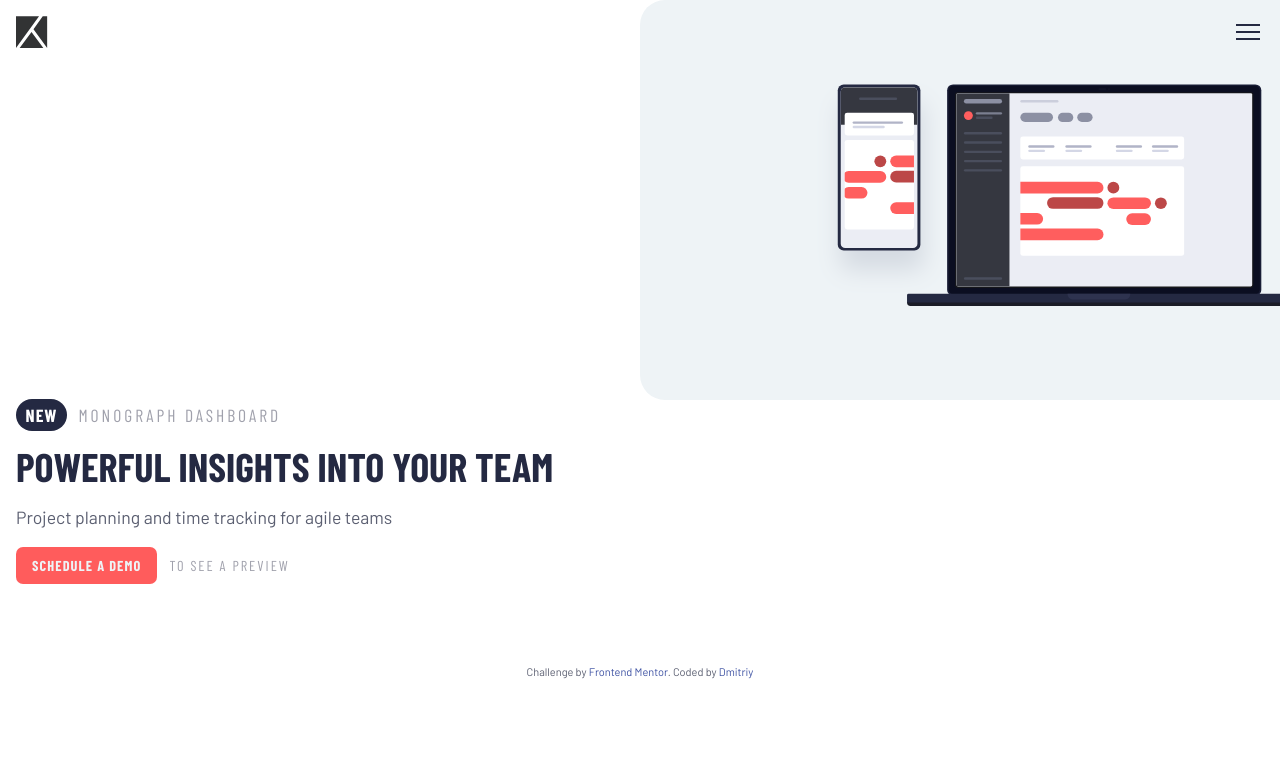
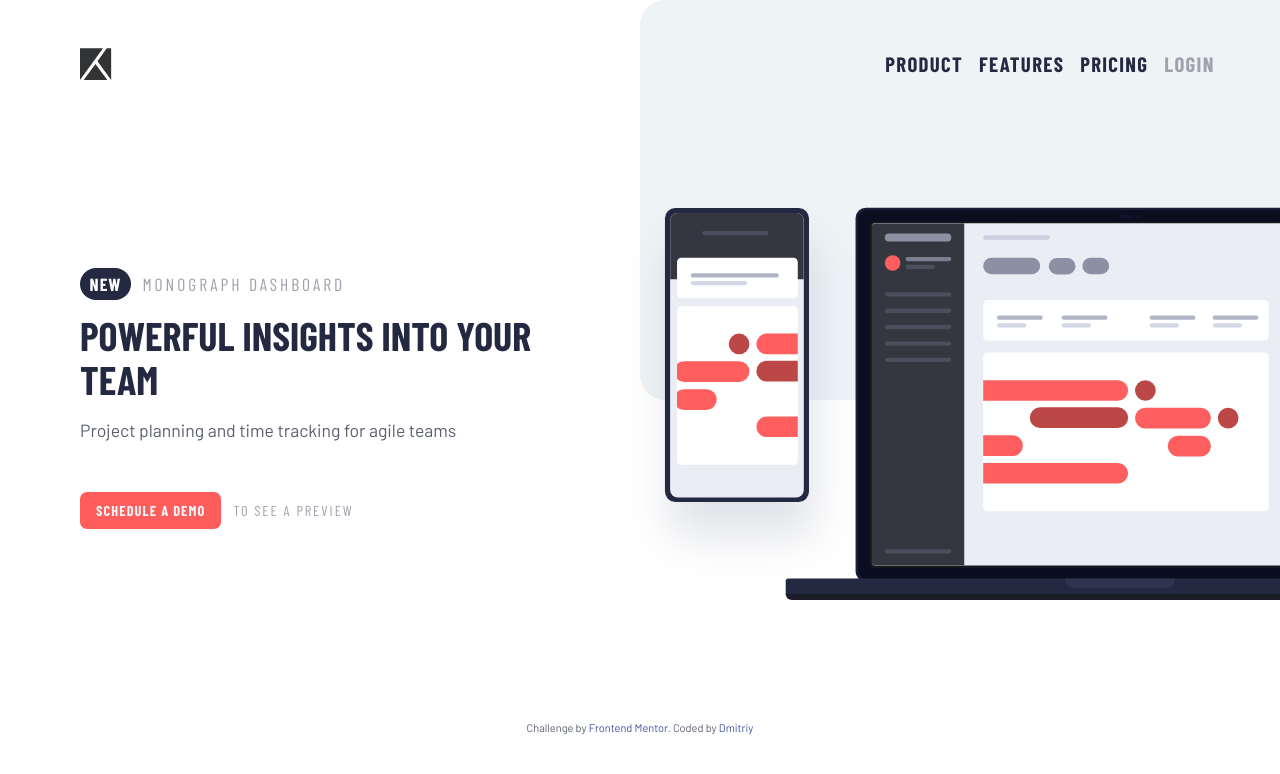
Before and after one commit to Dmitriy24S/project-tracking-intro-component, a plain HTML site: page index.html in a window 1280 px wide. Shown: the top 774 px of the page. Drawn offline with nearby package versions, Linux system fonts and the light colour scheme.

Commit message:
add desktop style

```diff
--- a/index.html
+++ b/index.html
@@ -15,7 +15,7 @@
     <script src="./script.js" defer></script>
     <title>Project tracking intro component</title>
   </head>
-  <body class="p-4">
+  <body>
     <header>
       <nav class="flex justify-between items-center">
         <div class="nav-logo cursor-pointer">
@@ -40,11 +40,12 @@
         </div>
       </nav>
     </header>
-    <main class="text-left flex flex-col gap-4">
+    <main>
       <div class="bg-img-main">
         <img src="images/illustration-devices.svg" alt="" />
         <div class="bg-color"></div>
       </div>
+      <section class="text-left flex flex-col gap-4">
         <h2 class="uppercase"><span class="accent">New</span> Monograph Dashboard</h2>
         <h1 class="uppercase">Powerful insights into your team</h1>
         <p>Project planning and time tracking for agile teams</p>
@@ -52,8 +53,9 @@
           <a class="btn" href="#/"> Schedule a demo </a>
           to see a preview
         </div>
+      </section>
     </main>
-    <footer class="mt-20">
+    <footer>
       <p class="attribution">
         Challenge by
         <a
--- a/style.css
+++ b/style.css
@@ -12,6 +12,7 @@ body {
   text-align: center;
   min-width: 320px;
   overflow: hidden;
+  padding: 1rem;
 }
 /* header */
 .hamburger-menu-icon {
@@ -35,6 +36,7 @@ body {
   padding: 1.5rem;
   left: 0;
   right: 0;
+  top: 72px;
   margin: 0 auto;
   background-color: white;
   font-weight: 700;
@@ -54,6 +56,9 @@ body {
   border-top: 1px solid hsl(230, 8%, 85%);
 }
 /* main */
+main {
+  min-height: 80vh;
+}
 .bg-img-main img {
   position: relative;
   z-index: -1;
@@ -100,7 +105,6 @@ h2 {
 .accent {
   background-color: hsl(230, 29%, 20%);
   color: white;
-  padding: 0.1rem 0.4rem;
   border-radius: 16px;
   margin-right: 0.3rem;
   padding: 0.3rem 0.6rem;
@@ -145,3 +149,52 @@ p {
     text-decoration: none;
   }
 }
+/* desktop */
+@media (min-width: 900px) {
+  .bg-img-main {
+    margin: 0;
+    width: 50vw;
+  }
+  section {
+    width: 50%;
+  }
+  main {
+    display: flex;
+    flex-direction: row-reverse;
+    align-items: center;
+  }
+  body {
+    min-height: 100vh;
+    padding: 3rem 5rem;
+  }
+  .bg-img-main img {
+    min-width: 600px;
+    min-height: 400px;
+    position: absolute;
+    margin: 0;
+    right: 0;
+    left: 49vw;
+    top: 200px;
+  }
+  .hamburger-menu-icon {
+    display: none;
+  }
+  .nav-menu ul {
+    display: flex;
+    flex-direction: row;
+    align-items: center;
+    justify-content: center;
+    background-color: transparent;
+    box-shadow: none;
+    position: relative;
+    padding: 0;
+    top: 0;
+  }
+  .login-link {
+    padding-top: 0;
+    border-top: none;
+  }
+  .btn-wrapper {
+    margin-top: 2rem;
+  }
+}
```
Lines whose indentation alone changed are shown as unchanged.
